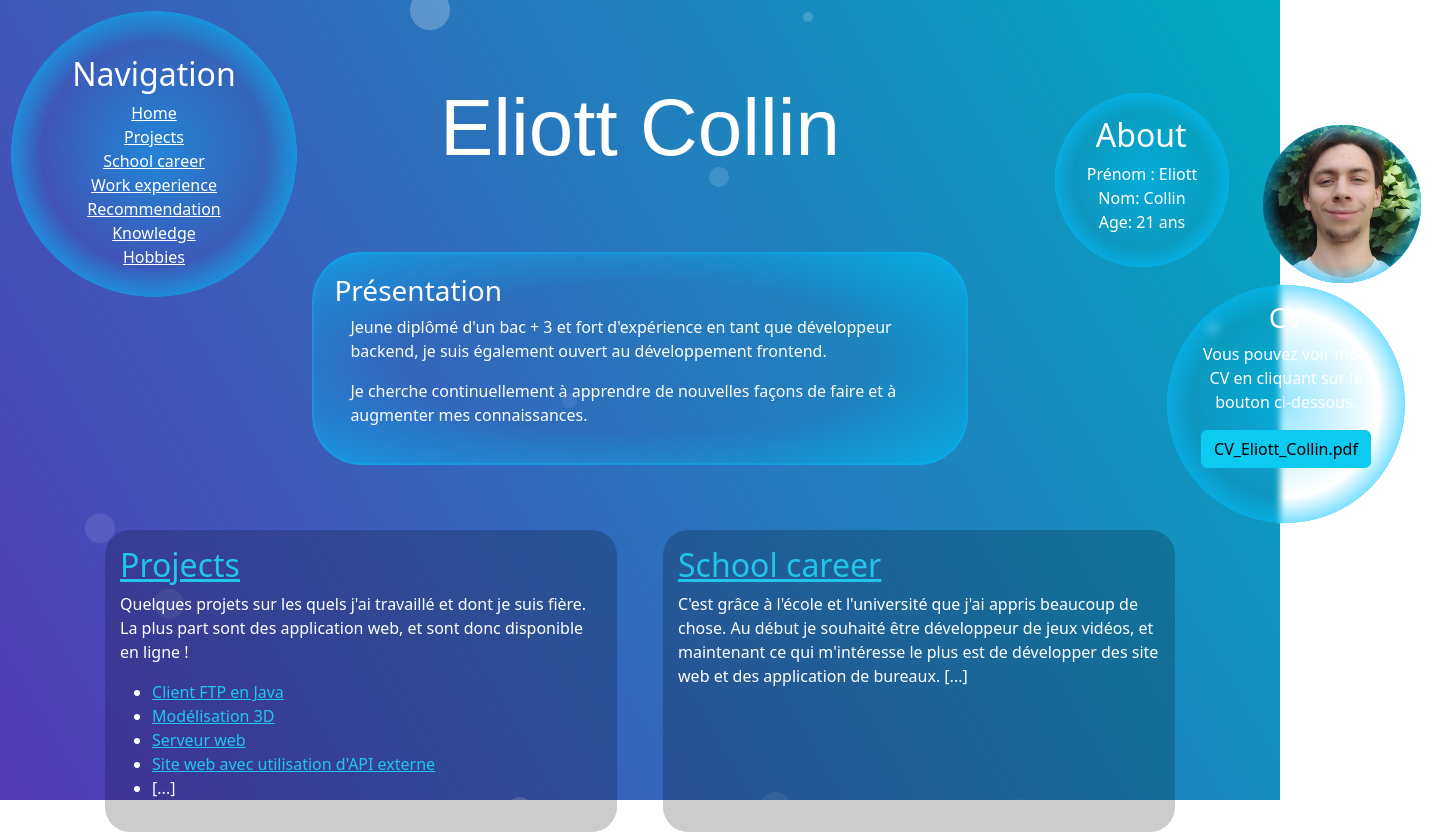
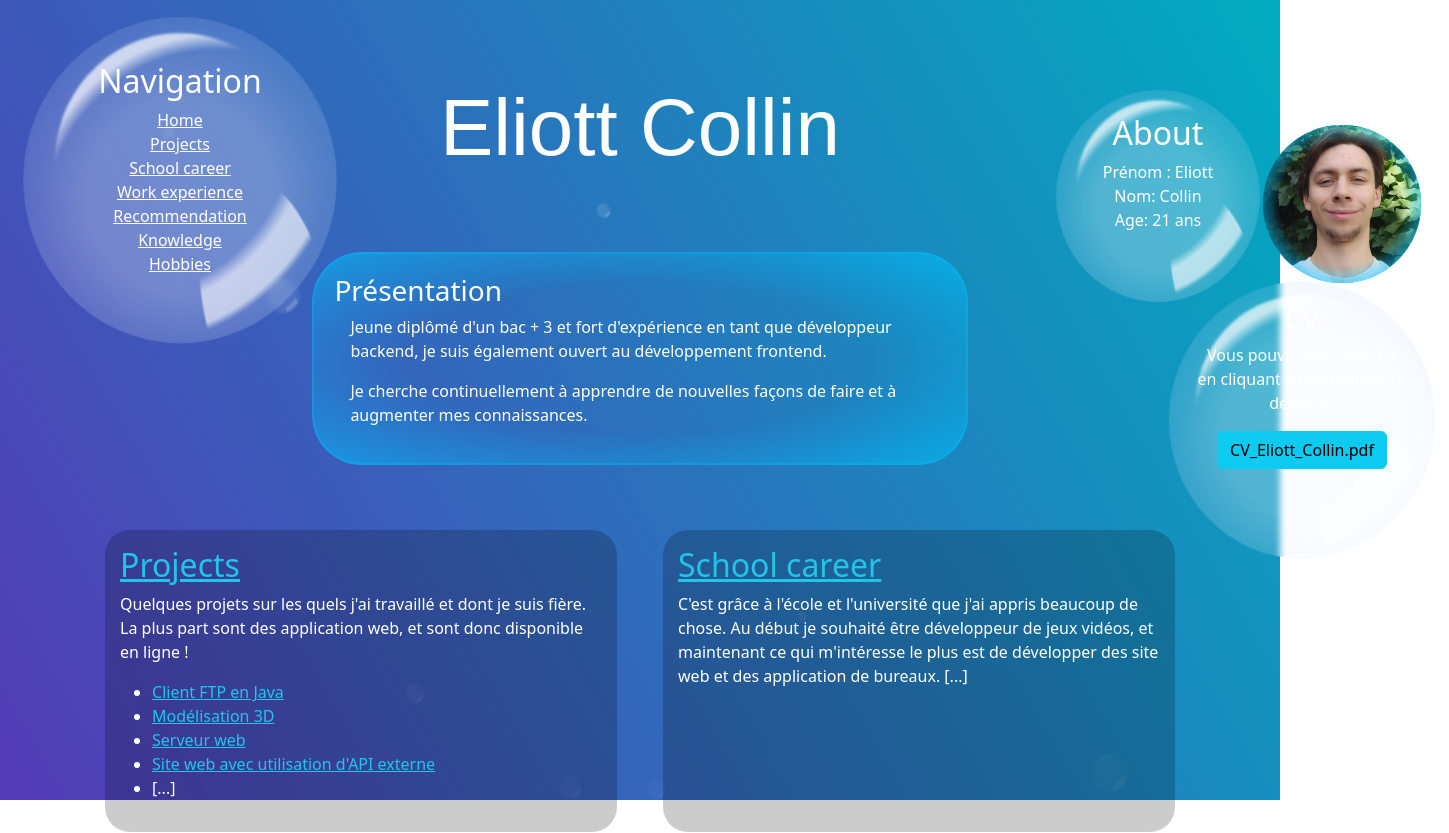
Before and after one commit to Elioce33/eportfolio, a Next.js app: page / in a window 1280 px wide. Shown: the top 833 px of the page, 1449 px wide, since content can reach past the window. Built offline with nearby package versions, Linux system fonts and the light colour scheme; a web font is replaced by a local one.

Commit message:
feat: change bubble style

```diff
--- a/app/globals.scss
+++ b/app/globals.scss
@@ -51,30 +51,24 @@ a {
   right: 5px;
   z-index: 1;
 
-  .bubble_container {
+  .information_list_bubble {
+    position: absolute;
+    width: 13em;
+    height: 13em;
+    transform: translateX(60em) translateY(-10em);
+    text-align: center;
+    animation-delay: 3s;
+  }
 
-    &.information_list_bubble {
-      position: absolute;
-      width: 11em;
-      height: 11em;
-      transform: translateX(60em) translateY(-10em);
-    }
+  .cv_bubble {
+    position: absolute;
+    width: 17em;
+    height: 17em;
+    transform: translateX(67em) translateY(2em);
+    text-align: center;
+    animation-delay: 5s;
+  }
 
-    &.description_bubble {
-      position: absolute;
-      width: 21em;
-      height: 21em;
-      transform: translateX(-22em) translateY(4em);
-    }
-
-    &.cv_bubble {
-      position: absolute;
-      width: 15em;
-      height: 15em;
-      transform: translateX(67em) translateY(2em);
-      text-align: center;
-    }
-  }
   .picture_me_bubble {
     position: absolute;
     width: 10em;
--- a/components/Bubble.module.css
+++ b/components/Bubble.module.css
@@ -1,19 +1,168 @@
 /*
- * bubble style source : https://css-tricks.com/using-css-to-set-text-inside-a-circle/
+ * bubble style source :
+ * for the text : https://css-tricks.com/using-css-to-set-text-inside-a-circle/
+ * for style and animation : https://cssanimation.rocks/spheres/
  */
 
+
+.ball {
+    display: inline-block;
+    width: 100%;
+    height: 100%;
+    border-radius: 100%;
+    position: absolute;
+    top: 0;
+    left: 0;
+}
+
+.ball:before {
+}
+
+.ball:after {
+}
+
+.ball .shadow {
+    position: absolute;
+    width: 100%;
+    height: 100%;
+    background: radial-gradient(circle, rgba(0, 0, 0, 0.4), rgba(0, 0, 0, 0.1) 40%, rgba(0, 0, 0, 0) 50%);
+    -webkit-transform: rotateX(90deg) translateZ(-160px);
+    transform: rotateX(90deg) translateZ(-160px);
+    z-index: 1;
+}
+
+.ball.plain {
+    background: black;
+}
+
+.ball.plain:before, .ball.plain:after {
+    display: none;
+}
+
+.ball.bubble {
+    background: radial-gradient(
+            circle at 50% 55%,
+            rgba(240, 245, 255, 0.3),
+            rgba(240, 245, 255, 0.3) 40%,
+            rgba(225, 238, 255, 0.2) 60%,
+            rgba(43, 130, 255, 0.1)
+    );
+    backdrop-filter: blur(3px);
+    -webkit-animation: bubble-anim 2s ease-out infinite;
+    animation: bubble-anim 2s ease-out infinite;
+}
+
+.ball.bubble:before {
+    content: "";
+    position: absolute;
+    top: 1%;
+    left: 5%;
+    border-radius: 100%;
+    z-index: 2;
+
+    filter: blur(0);
+    height: 80%;
+    width: 40%;
+    background: radial-gradient(
+            circle at 130% 130%,
+            rgba(255, 255, 255, 0) 0,
+            rgba(255, 255, 255, 0) 46%,
+            rgba(255, 255, 255, 0.6) 50%,
+            rgba(255, 255, 255, 0.6) 58%,
+            rgba(255, 255, 255, 0) 60%,
+            rgba(255, 255, 255, 0) 100%
+    );
+    transform: translateX(131%) translateY(58%) rotateZ(168deg) rotateX(10deg);
+}
+
+.ball.bubble:after {
+    content: "";
+    position: absolute;
+    top: 5%;
+    left: 10%;
+    width: 80%;
+    height: 80%;
+    border-radius: 100%;
+    filter: blur(1px);
+    z-index: 2;
+    transform: rotateZ(-30deg);
+
+    display: block;
+    background: radial-gradient(
+            circle at 50% 80%,
+            rgba(255, 255, 255, 0),
+            rgba(255, 255, 255, 0) 74%,
+            rgba(255, 255, 255, 0.7) 80%,
+            rgba(255, 255, 255, 0.7) 84%,
+            rgba(255, 255, 255, 0) 100%
+    );
+}
+
+.stage {
+    width: 100%;
+    height: 100%;
+    display: inline-block;
+    -webkit-perspective: 1200px;
+    -moz-perspective: 1200px;
+    -ms-perspective: 1200px;
+    -o-perspective: 1200px;
+    perspective: 1200px;
+    -webkit-perspective-origin: 50% 50%;
+    -moz-perspective-origin: 50% 50%;
+    -ms-perspective-origin: 50% 50%;
+    -o-perspective-origin: 50% 50%;
+    perspective-origin: 50% 50%;
+}
+
+
+@keyframes bubble-anim {
+    0% {
+        -webkit-transform: scale(1);
+        transform: scale(1);
+    }
+
+    20% {
+        -webkit-transform: scaleY(0.95) scaleX(1.05);
+        transform: scaleY(0.95) scaleX(1.05);
+    }
+
+    48% {
+        -webkit-transform: scaleY(1.1) scaleX(0.9);
+        transform: scaleY(1.1) scaleX(0.9);
+    }
+
+    68% {
+        -webkit-transform: scaleY(0.98) scaleX(1.02);
+        transform: scaleY(0.98) scaleX(1.02);
+    }
+
+    80% {
+        -webkit-transform: scaleY(1.02) scaleX(0.98);
+        transform: scaleY(1.02) scaleX(0.98);
+    }
+
+    97%, 100% {
+        -webkit-transform: scale(1);
+        transform: scale(1);
+    }
+}
+
+/* ----------------------------------- */
+
 .bubble_wrapper {
-    position: relative;
+    position: absolute;
+    top: 0;
+    left: 0;
     margin: 0;
-    background: radial-gradient(
+    /*background: radial-gradient(
             ellipse at center,
             rgba(0, 193, 255, 0.4) 0%,
             rgba(32, 134, 167, 0) 55%,
             rgba(0, 193, 255, 0.5) 70%,
             rgba(0, 0, 0, 0) 70.3%
-    );
-    backdrop-filter: blur(3px);
-    border-radius: 50%;
+    );*/
+    /*backdrop-filter: blur(3px);*/
+    /*border-radius: 50%;*/
 
     height: 100%;
     width: 100%;
--- a/components/Bubble.tsx
+++ b/components/Bubble.tsx
@@ -2,7 +2,12 @@ import styles from './Bubble.module.css';
 
 export function Bubble({className = "", children}: any) {
 
-  return <div className={`bubble_container ${className}`}>
+  return <div className={`${className}`}>
+    <section className={styles.stage}>
+      <figure className={`${styles.ball} ${styles.bubble}`}></figure>
+    </section>
+
+
     <div className={styles.bubble_wrapper}>
       <div className={styles.text}>
           {children}
--- a/components/Nav.module.css
+++ b/components/Nav.module.css
@@ -1,12 +1,12 @@
 .navigation {
     position: fixed;
-    left: 10px;
-    top: 10px;
+    left: 20px;
+    top: 20px;
 }
 
 .bubble {
-    width: 18em;
-    height: 18em;
+    width: 20em;
+    height: 20em;
     text-align: center;
 }
 
--- a/components/Ocean.module.css
+++ /dev/null
@@ -1,155 +0,0 @@
-/*
-Source from : https://codepen.io/codypearce/pen/VwYOGzq
-*/
-
-.ocean {
-    position: fixed;
-    top: 0;
-    width: 99vw;
-    height: 99vh;
-    /*background-image: linear-gradient(0deg, #182848, #2980b9);*/
-    z-index: -1;
-}
-
-.bubble {
-    width: 30px;
-    height: 30px;
-    border-radius: 100%;
-    position: absolute;
-    background-color: white;
-    bottom: -30px;
-    opacity: 0.2;
-    animation: bubble 15s ease-in-out infinite,
-    sideWays 4s ease-in-out infinite alternate;
-}
-
-@keyframes bubble {
-    0% {
-        transform: translateY(0%);
-        opacity: 0.06;
-    }
-    100% {
-        transform: translateY(-120vh);
-    }
-}
-
-@keyframes sideWays {
-    0% {
-        margin-left: 0px;
-    }
-    100% {
-        margin-left: 10%;
-    }
-}
-
-.bubble--1 {
-    left: 10%;
-    animation-delay: 0.5s;
-    animation-duration: 16s;
-    opacity: 0.2;
-}
-
-.bubble--2 {
-    width: 15px;
-    height: 15px;
-    left: 40%;
-    animation-delay: 1s;
-    animation-duration: 10s;
-    opacity: 0.1;
-}
-
-.bubble--3 {
-    width: 10px;
-    height: 10px;
-    left: 30%;
-    animation-delay: 5s;
-    animation-duration: 20s;
-    opacity: 0.3;
-}
-
-.bubble--4 {
-    width: 25px;
-    height: 25px;
-    left: 40%;
-    animation-delay: 8s;
-    animation-duration: 17s;
-    opacity: 0.2;
-}
-
-.bubble--5 {
-    width: 30px;
-    height: 30px;
-    left: 60%;
-    animation-delay: 10s;
-    animation-duration: 15s;
-    opacity: 0.1;
-}
-
-.bubble--6 {
-    width: 10px;
-    height: 10px;
-    left: 80%;
-    animation-delay: 3s;
-    animation-duration: 30s;
-    opacity: 0.4;
-}
-
-.bubble--7 {
-    width: 15px;
-    height: 15px;
-    left: 90%;
-    animation-delay: -7s;
-    animation-duration: 25s;
-    opacity: 0.3;
-}
-
-.bubble--8 {
-
-    width: 10px;
-    height: 10px;
-    left: 55%;
-    animation-delay: -3s;
-    animation-duration: 12s;
-    opacity: 0.2;
-}
-
-
-.bubble--9 {
-    width: 20px;
-    height: 20px;
-    left: 50%;
-    bottom: 30px;
-    animation-delay: -5s;
-    animation-duration: 19s;
-    opacity: 0.2;
-}
-
-.bubble--10 {
-    width: 40px;
-    height: 40px;
-    left: 30%;
-    bottom: 30px;
-    animation-delay: -21s;
-    animation-duration: 16s;
-    opacity: 0.3;
-}
-
-.bubble--11 {
-    width: 30px;
-    height: 30px;
-    left: 60%;
-    bottom: 30px;
-    animation-delay: -13.75s;
-    animation-duration: 20s;
-    opacity: 0.3;
-}
-
-.bubble--11 {
-    width: 25px;
-    height: 25px;
-    left: 85%;
-    bottom: 30px;
-    animation-delay: -10.5s;
-    animation-duration: 19s;
-    opacity: 0.3;
-}
--- /dev/null
+++ b/components/Ocean.module.scss
@@ -0,0 +1,72 @@
+/*
+Source from : https://codepen.io/codypearce/pen/VwYOGzq
+*/
+
+.ocean {
+  position: fixed;
+  top: 0;
+  width: 99vw;
+  height: 99vh;
+  /*background-image: linear-gradient(0deg, #182848, #2980b9);*/
+  z-index: -1;
+}
+
+.bubble {
+  border-radius: 100%;
+  position: absolute;
+  bottom: -100px;
+  opacity: 0.6;
+
+  animation: bubble 15s ease-in-out infinite,
+  sideWays 4s ease-in-out infinite alternate;
+}
+
+@keyframes bubble {
+  0% {
+    transform: translateY(0%);
+    opacity: 0.06;
+  }
+  100% {
+    transform: translateY(-120vh);
+  }
+}
+
+@keyframes sideWays {
+  0% {
+    margin-left: 0;
+  }
+  100% {
+    margin-left: 10%;
+  }
+}
+
+.bubble {
+  // all class to set size for bubbles
+  $sizes: 10, 15, 20, 25, 30, 35, 40;
+  @each $size in $sizes {
+    &.size-#{$size} {
+      width: #{$size}px;
+      height: #{$size}px;
+    }
+  }
+
+  // all class to set left position for bubbles
+  $lefts: 5, 10, 15, 20, 25, 30, 35, 40, 45, 50, 55, 60, 65, 70, 75, 80, 85, 90, 95;
+  @each $left in $lefts {
+    &.left-#{$left} {
+      left: #{$left}#{'%'};
+    }
+  }
+
+  // all class to set animation delay and duration for bubbles
+  $animation-delay: -15, -14, -13, -12, -11, -10, -9, -8, -7, -6, -5, -4, -3, -2, -1, 0, 1, 2, 3, 4, 5, 6, 7, 8, 9, 10, 11, 12, 13, 14, 15;
+  $animation-duration: 10, 11, 12, 13, 14, 15, 16, 17, 18, 19, 20, 25, 30;
+  @each $delay in $animation-delay {
+    @each $duration in $animation-duration {
+      &.delay-#{$delay}-duration-#{$duration} {
+        animation-delay: #{$delay}s;
+        animation-duration: #{$duration}s;
+      }
+    }
+  }
+}
--- a/components/Ocean.tsx
+++ b/components/Ocean.tsx
@@ -1,18 +1,28 @@
-import styles from './Ocean.module.css';
+import styles from './Ocean.module.scss';
+import {Bubble} from "@components/Bubble";
 
 export function Ocean() {
   return <div className={styles.ocean}>
-    <div className={`${styles.bubble} ${styles["bubble--1"]}`}></div>
-    <div className={`${styles.bubble} ${styles["bubble--2"]}`}></div>
-    <div className={`${styles.bubble} ${styles["bubble--3"]}`}></div>
-    <div className={`${styles.bubble} ${styles["bubble--4"]}`}></div>
-    <div className={`${styles.bubble} ${styles["bubble--5"]}`}></div>
-    <div className={`${styles.bubble} ${styles["bubble--6"]}`}></div>
-    <div className={`${styles.bubble} ${styles["bubble--7"]}`}></div>
-    <div className={`${styles.bubble} ${styles["bubble--8"]}`}></div>
-    <div className={`${styles.bubble} ${styles["bubble--9"]}`}></div>
-    <div className={`${styles.bubble} ${styles["bubble--10"]}`}></div>
-    <div className={`${styles.bubble} ${styles["bubble--11"]}`}></div>
-    <div className={`${styles.bubble} ${styles["bubble--12"]}`}></div>
+    <Bubble className={`${styles.bubble} ${styles["size-10"]} ${styles["left-5"]}  ${styles["delay--15-duration-30"]}`}></Bubble>
+    <Bubble className={`${styles.bubble} ${styles["size-10"]} ${styles["left-40"]} ${styles["delay-5-duration-10"]}`}></Bubble>
+    <Bubble className={`${styles.bubble} ${styles["size-10"]} ${styles["left-60"]} ${styles["delay-0-duration-15"]}`}></Bubble>
+    <Bubble className={`${styles.bubble} ${styles["size-15"]} ${styles["left-95"]} ${styles["delay-10-duration-11"]}`}></Bubble>
+    <Bubble className={`${styles.bubble} ${styles["size-15"]} ${styles["left-40"]} ${styles["delay--5-duration-17"]}`}></Bubble>
+    <Bubble className={`${styles.bubble} ${styles["size-15"]} ${styles["left-45"]} ${styles["delay-4-duration-10"]}`}></Bubble>
+    <Bubble className={`${styles.bubble} ${styles["size-20"]} ${styles["left-30"]} ${styles["delay-1-duration-15"]}`}></Bubble>
+    <Bubble className={`${styles.bubble} ${styles["size-20"]} ${styles["left-50"]} ${styles["delay-3-duration-12"]}`}></Bubble>
+    <Bubble className={`${styles.bubble} ${styles["size-20"]} ${styles["left-65"]} ${styles["delay-15-duration-30"]}`}></Bubble>
+    <Bubble className={`${styles.bubble} ${styles["size-25"]} ${styles["left-10"]} ${styles["delay-5-duration-15"]}`}></Bubble>
+    <Bubble className={`${styles.bubble} ${styles["size-25"]} ${styles["left-35"]} ${styles["delay--9-duration-12"]}`}></Bubble>
+    <Bubble className={`${styles.bubble} ${styles["size-25"]} ${styles["left-90"]} ${styles["delay--11-duration-18"]}`}></Bubble>
+    <Bubble className={`${styles.bubble} ${styles["size-30"]} ${styles["left-25"]} ${styles["delay-10-duration-15"]}`}></Bubble>
+    <Bubble className={`${styles.bubble} ${styles["size-30"]} ${styles["left-80"]} ${styles["delay-9-duration-10"]}`}></Bubble>
+    <Bubble className={`${styles.bubble} ${styles["size-30"]} ${styles["left-70"]} ${styles["delay-8-duration-17"]}`}></Bubble>
+    <Bubble className={`${styles.bubble} ${styles["size-35"]} ${styles["left-15"]} ${styles["delay-0-duration-10"]}`}></Bubble>
+    <Bubble className={`${styles.bubble} ${styles["size-35"]} ${styles["left-10"]} ${styles["delay-1-duration-30"]}`}></Bubble>
+    <Bubble className={`${styles.bubble} ${styles["size-35"]} ${styles["left-55"]} ${styles["delay-10-duration-15"]}`}></Bubble>
+    <Bubble className={`${styles.bubble} ${styles["size-40"]} ${styles["left-20"]} ${styles["delay--5-duration-10"]}`}></Bubble>
+    <Bubble className={`${styles.bubble} ${styles["size-40"]} ${styles["left-75"]} ${styles["delay-10-duration-19"]}`}></Bubble>
+    <Bubble className={`${styles.bubble} ${styles["size-40"]} ${styles["left-85"]} ${styles["delay-0-duration-25"]}`}></Bubble>
   </div>;
 }
```
